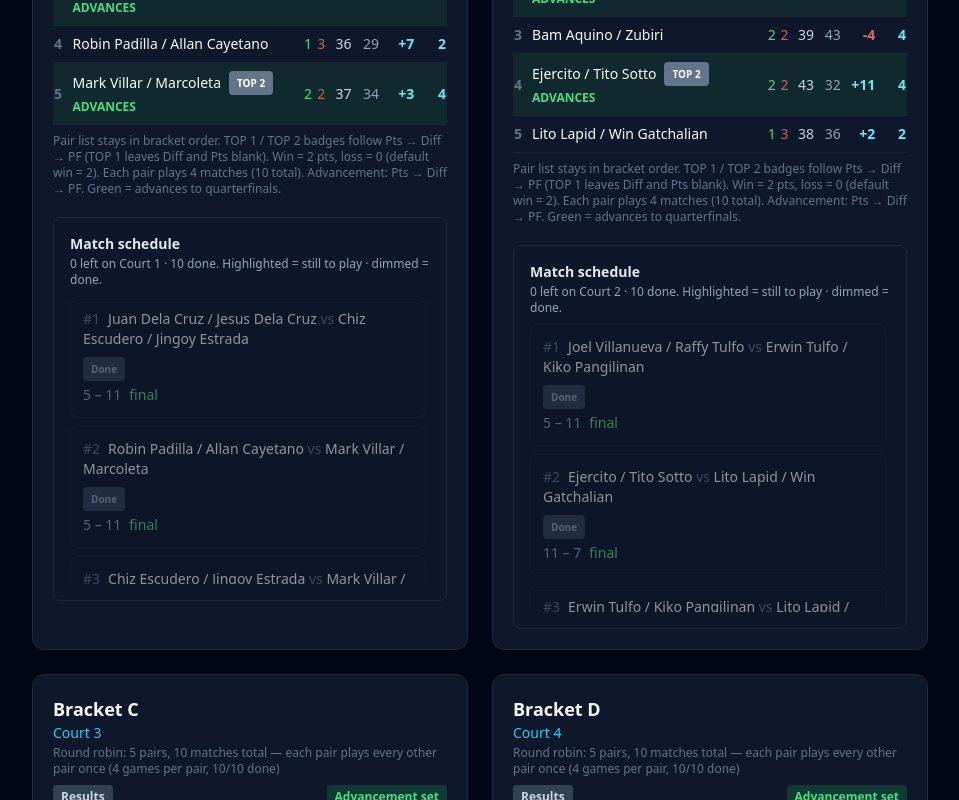
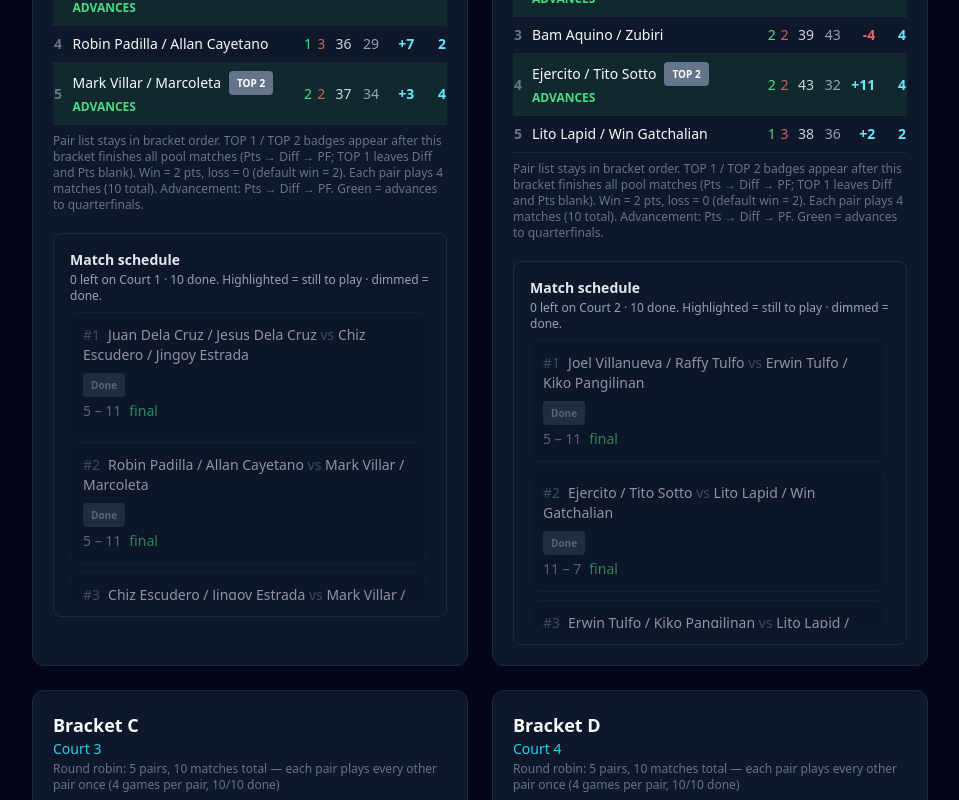
Before and after one commit to sirvhonixph/pickleflow, a Next.js app: page /events/1780424040586 in a window 1280 px wide. Shown: the part 2900-3700 px from the top of the page, without its empty margins (320-1279 px from the left). Built offline with nearby package versions, Linux system fonts and the light colour scheme.

Commit message:
top badge fix

```diff
--- a/components/TournamentRoundRobin.jsx
+++ b/components/TournamentRoundRobin.jsx
@@ -170,17 +170,17 @@ export default function TournamentRoundRobin({
     () => orderStandingsForDisplay(standings, bracket.pairIds, pairById),
     [standings, bracket.pairIds, pairById]
   );
+  const showPoolLeaders = bracket.poolComplete;
   const { top1PairId, top2PairId } = useMemo(() => {
-    const sorted = [...standings].sort(compareStandings);
-    const hasResults = sorted.some((r) => (r.matchesPlayed ?? 0) > 0);
-    if (!hasResults || sorted.length === 0) {
+    if (!showPoolLeaders || standings.length === 0) {
       return { top1PairId: null, top2PairId: null };
     }
+    const sorted = [...standings].sort(compareStandings);
     return {
       top1PairId: sorted[0]?.pairId ?? null,
       top2PairId: sorted.length > 1 ? sorted[1]?.pairId ?? null : null,
     };
-  }, [standings]);
+  }, [standings, showPoolLeaders]);
   const advanced = new Set(bracket.advancedPairIds ?? []);
   const wildcardIds = new Set(
     (divisionAdvancement?.wildcards ?? [])
@@ -388,8 +388,9 @@ export default function TournamentRoundRobin({
           </table>
         </div>
         <p className="text-xs text-slate-500 mt-2">
-          Pair list stays in bracket order. TOP 1 / TOP 2 badges follow Pts → Diff →
-          PF (TOP 1 leaves Diff and Pts blank). Win ={" "}
+          Pair list stays in bracket order. TOP 1 / TOP 2 badges appear after this
+          bracket finishes all pool matches (Pts → Diff → PF; TOP 1 leaves Diff and
+          Pts blank). Win ={" "}
           {ROUND_ROBIN_WIN_POINTS} pts, loss = 0 (default win = {ROUND_ROBIN_WIN_POINTS}
           ). Each pair plays {perPair} matches ({expectedTotal} total). Advancement:
           Pts → Diff → PF.{" "}
```
